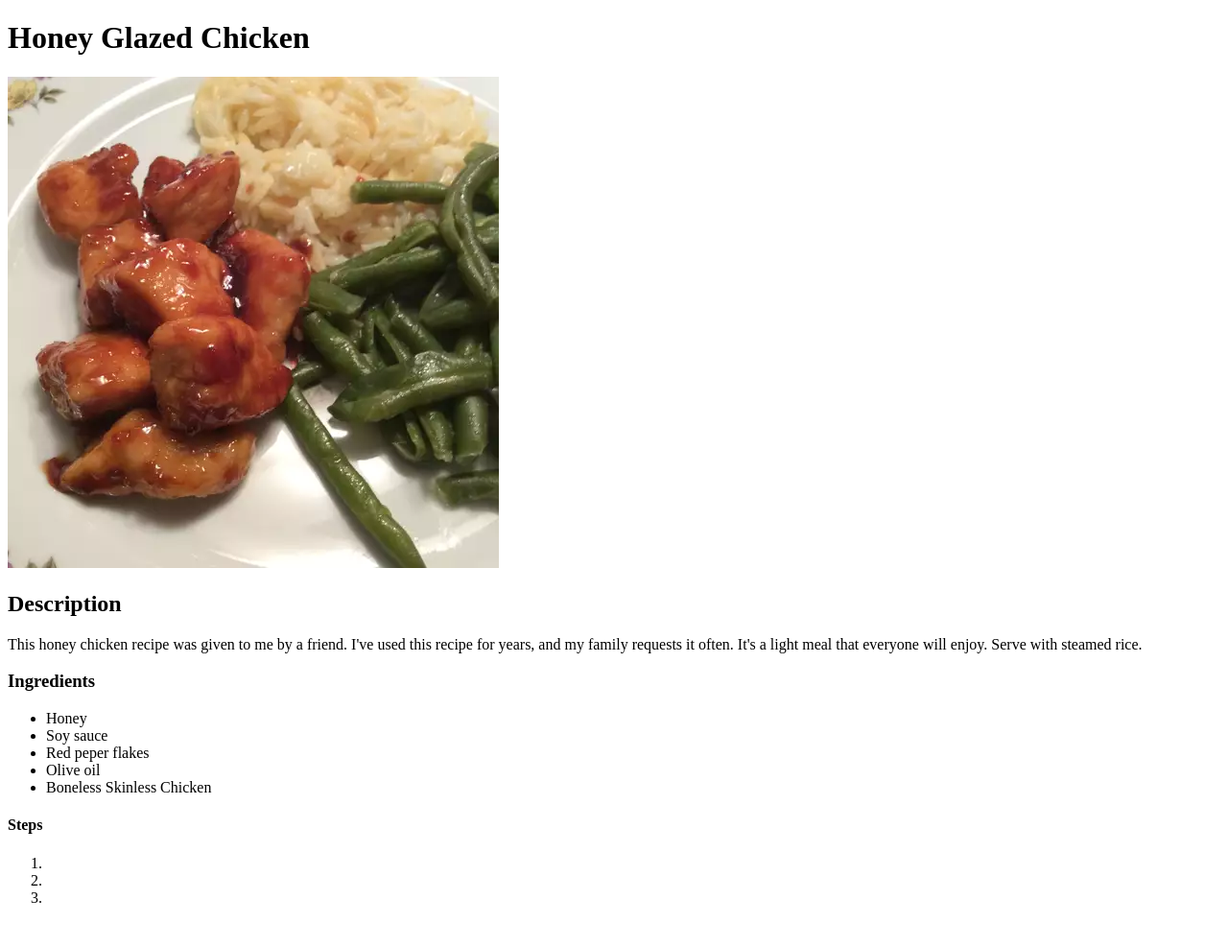
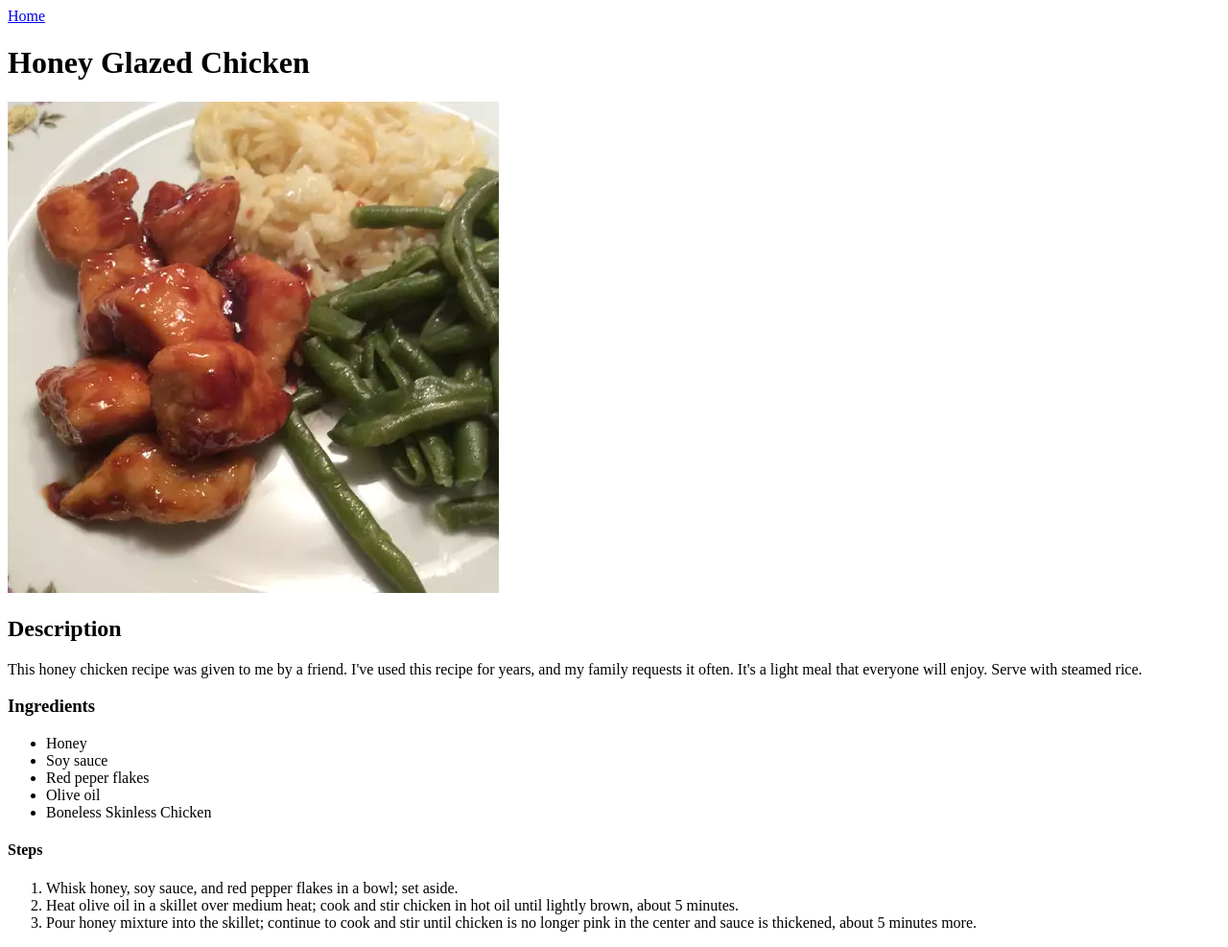
Before and after one commit to shawnw14/odin-recipes, a plain HTML site: page recipes/hgchicken.html in a window 1280 px wide. Shown: the whole page at 96% size. Before the commit the page ends 961 px from the top, so only its background shows below. Drawn offline with Linux system fonts and the light colour scheme.

Commit message:
frenchtoast.html, hgchicken.html and lasagna.html

```diff
--- a/recipes/hgchicken.html
+++ b/recipes/hgchicken.html
@@ -6,6 +6,7 @@
     <meta name="viewport" content="width=device-width, initial-scale=1.0">
     <title>HoneyGlazedChicken</title>
 </head>
+<a href="/index.html">Home</a>
 <body>
     <h1>Honey Glazed Chicken</h1>
     <img src="/recipes/hgchicken.webp" alt="HoneyGlazedChicken">
@@ -21,9 +22,9 @@
         </ul>
     <h4>Steps</h4>
         <ol>
-            <li></li>
-            <li></li>
-            <li></li>
+            <li>Whisk honey, soy sauce, and red pepper flakes in a bowl; set aside.</li>
+            <li>Heat olive oil in a skillet over medium heat; cook and stir chicken in hot oil until lightly brown, about 5 minutes.</li>
+            <li>Pour honey mixture into the skillet; continue to cook and stir until chicken is no longer pink in the center and sauce is thickened, about 5 minutes more.</li>
         </ol>
 </body>
 </html>
```
Also changed, not shown: recipes/frenchtoast.html (+4 -3 lines), recipes/lasagna.html (+1 -0 lines).
